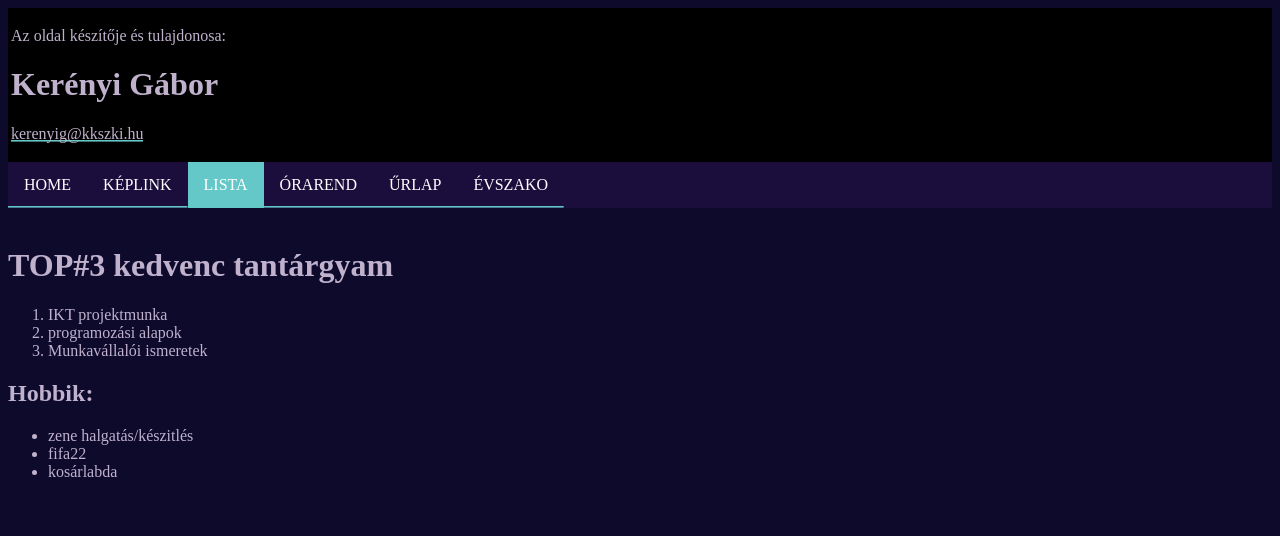
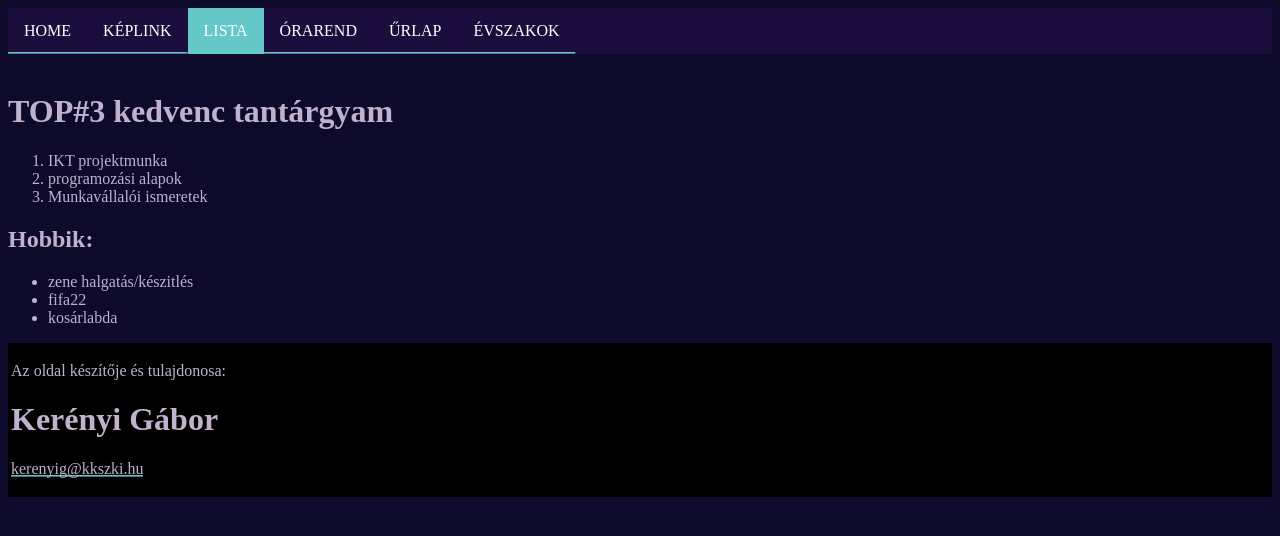
Before and after one commit to KerenyiGG/web, a plain HTML site: page lista.html in a window 1280 px wide. Drawn offline with Linux system fonts and the light colour scheme.

Commit message:
Add files via upload

```diff
--- a/lista.html
+++ b/lista.html
@@ -9,22 +9,15 @@
     <link rel="stylesheet" href="style.css">
 
     <link rel="apple-touch-icon" sizes="180x180" href="/apple-touch-icon.png">
-<link rel="icon" type="image/png" sizes="32x32" href="/favicon-32x32.png">
-<link rel="icon" type="image/png" sizes="16x16" href="/favicon-16x16.png">
-<link rel="manifest" href="/site.webmanifest">
-<meta name="msapplication-TileColor" content="#da532c">
-<meta name="theme-color" content="#ffffff">
+    <link rel="icon" type="image/png" sizes="32x32" href="/favicon-32x32.png">
+    <link rel="icon" type="image/png" sizes="16x16" href="/favicon-16x16.png">
+    <link rel="manifest" href="/site.webmanifest">
+    <meta name="msapplication-TileColor" content="#da532c">
+    <meta name="theme-color" content="#ffffff">
 
 </head>
 
 <body>
-
-    <div><footer>
-        <p>Az oldal készítője és tulajdonosa:</p>
-        <p><h1>Kerényi Gábor</h1></p>
-        <p><a href="https://www.youtube.com/watch?v=c_HwRgBehjI">kerenyig@kkszki.hu</a></p>
-      </footer></div>
-
     <div class="nav">
         <ul>
             <li><a href="index.html">HOME</a></li>
@@ -32,7 +25,7 @@
             <li><a class="active" href="lista.html">LISTA</a></li>
             <li><a href="tablazat.html">ÓRAREND</a></li>
             <li><a href="urlap.html">ŰRLAP</a></li>
-            <li><a href="div.html">ÉVSZAKO</a></li>
+            <li><a href="div.html">ÉVSZAKOK</a></li>
 
         </ul>
     </div>
@@ -50,6 +43,11 @@
         <li>fifa22</li>
         <li>kosárlabda</li>
     </ul>
+    <footer>
+        <p>Az oldal készítője és tulajdonosa:</p>
+        <p><h1>Kerényi Gábor</h1></p>
+        <p><a href="https://www.youtube.com/watch?v=c_HwRgBehjI">kerenyig@kkszki.hu</a></p>
+      </footer>
 </body>
 
 </html>
```
Also changed, not shown: div.html (+2 -4 lines), index.html (+7 -9 lines), keplink.html (+11 -12 lines), style.css (+4 -3 lines), tablazat.html (+3 -5 lines), urlap.html (+14 -14 lines).
